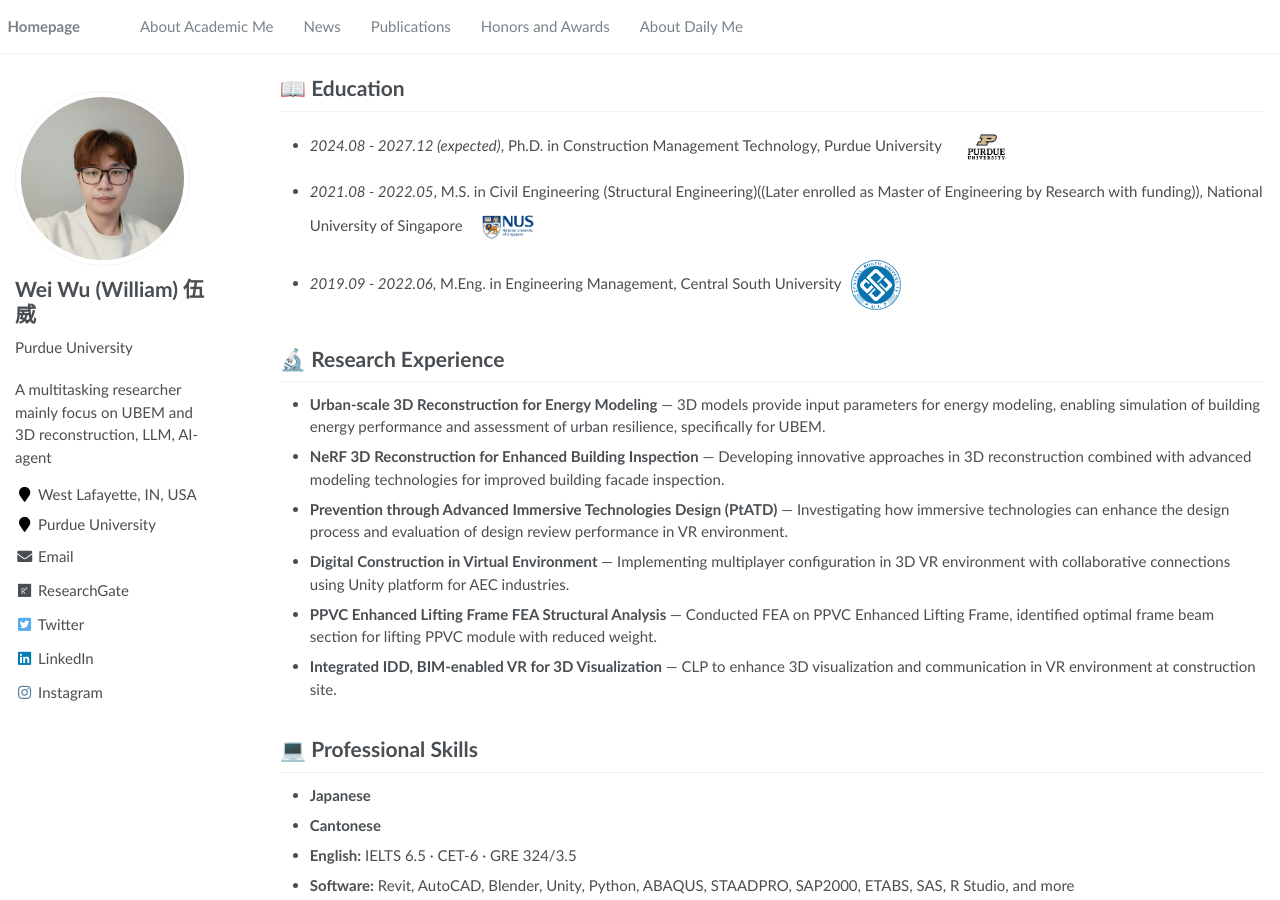
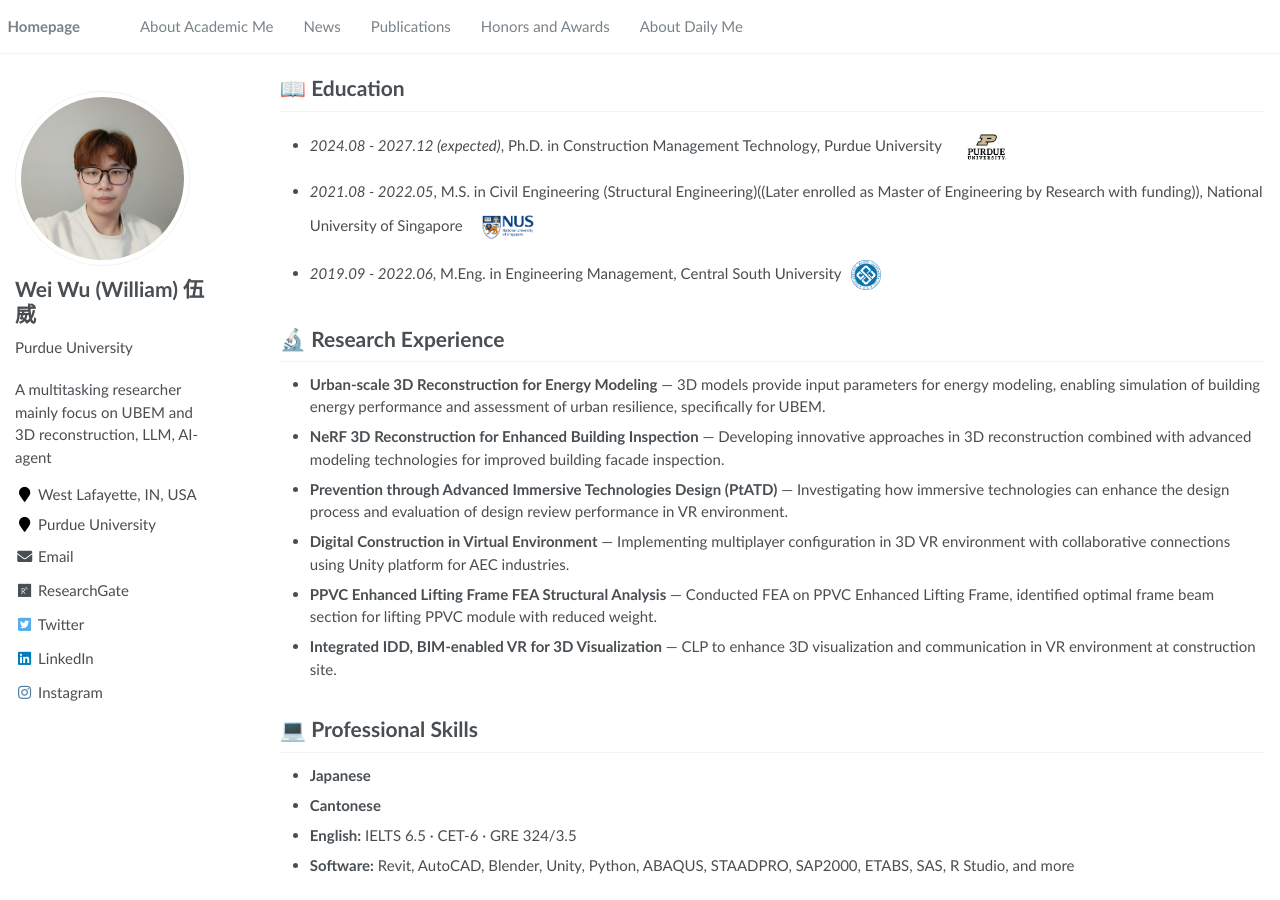
Before and after one commit to wuwei5v/weiwu.github.io, a Jekyll site: the page built from _pages/about.md, in a window 1280 px wide and 900 px high, scrolled down 1631 px. Built offline with Jekyll 4.4.1, drawn with Linux system fonts in a browser that asks for light colours.

Commit message:
update pages

```diff
--- a/_pages/about.md
+++ b/_pages/about.md
@@ -82,7 +82,7 @@ I am a Ph.D. Student in Construction Management Technology at [Purdue University
 # 📖 Education
 - *2024.08 - 2027.12 (expected)*, Ph.D. in Construction Management Technology, Purdue University <img src="/images/schools/PU-V-logo.jpg" alt="Purdue logo" style="height:50px; width:auto; max-width:72px; object-fit:contain; vertical-align:middle; margin-left:6px;">
 - *2021.08 - 2022.05*, M.S. in Civil Engineering (Structural Engineering)((Later enrolled as Master of Engineering by Research with funding)), National University of Singapore <img src="/images/schools/NUS_logo_full-horizontal.jpg" alt="NUS logo" style="height:50px; width:auto; max-width:72px; object-fit:contain; vertical-align:middle; margin-left:6px;">
-- *2019.09 - 2022.06*, M.Eng. in Engineering Management, Central South University <img src="/images/schools/CSUfavicon.png" alt="CSU logo" style="height:50px; width:auto; max-width:72px; object-fit:contain; vertical-align:middle; margin-left:6px;">
+- *2019.09 - 2022.06*, M.Eng. in Engineering Management, Central South University <img src="/images/schools/CSUfavicon.png" alt="CSU logo" style="height:30px; width:auto; max-width:72px; object-fit:contain; vertical-align:middle; margin-left:6px;">
 
 <span class='anchor' id='research-experience'></span>
 
```
